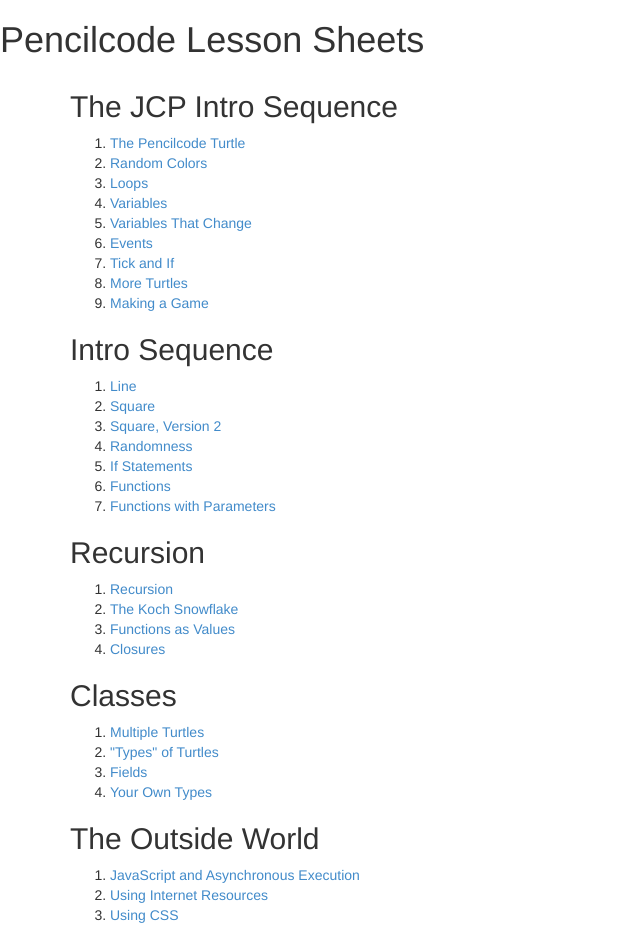
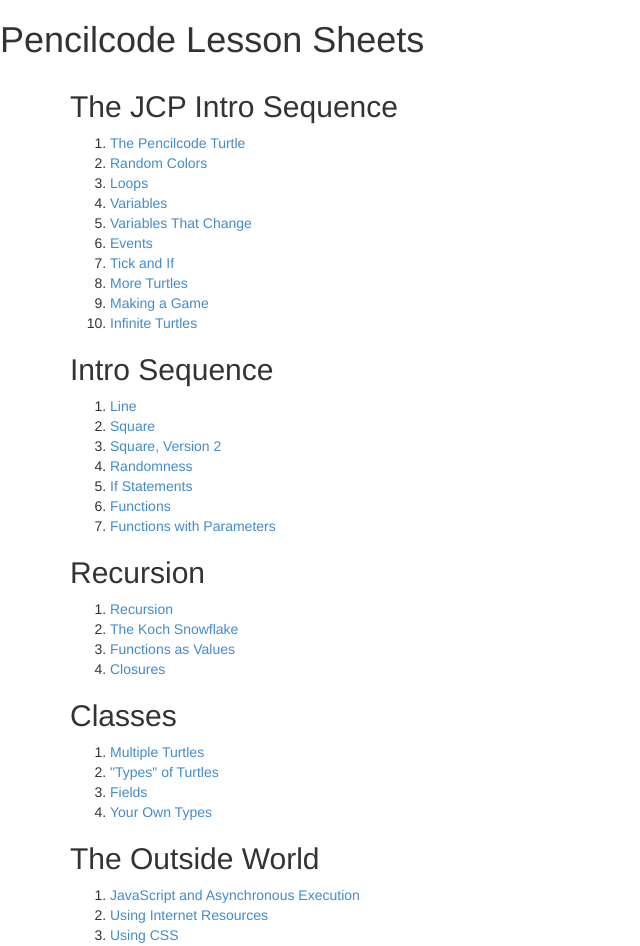
Before and after one commit to dabbler0/pencilcode-lessons, a website: page index.html in a window 1280 px wide. Shown: the whole page, without its empty margins (0-640 px from the left). Drawn offline with Linux system fonts and the light colour scheme.

Commit message:
Update index.html

```diff
--- a/index.html
+++ b/index.html
@@ -16,6 +16,7 @@
     <li><a href="built-lessons/jcp7.html">Tick and If</a></li>
     <li><a href="built-lessons/jcp8.html">More Turtles</a></li>
     <li><a href="built-lessons/jcp9.html">Making a Game</a></li>
+    <li><a href="built-lessons/infinite-turtles.html">Infinite Turtles</a></li>
   </ol>
   <h2> Intro Sequence </h2>
   <ol>
```
